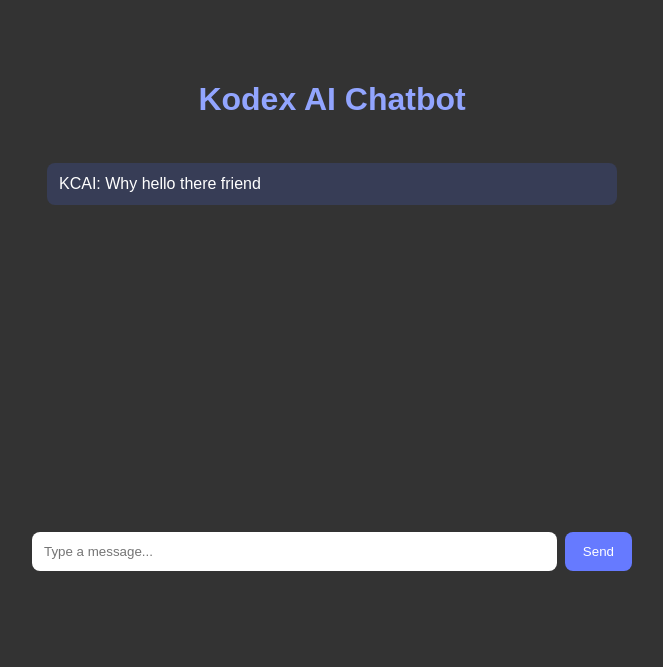
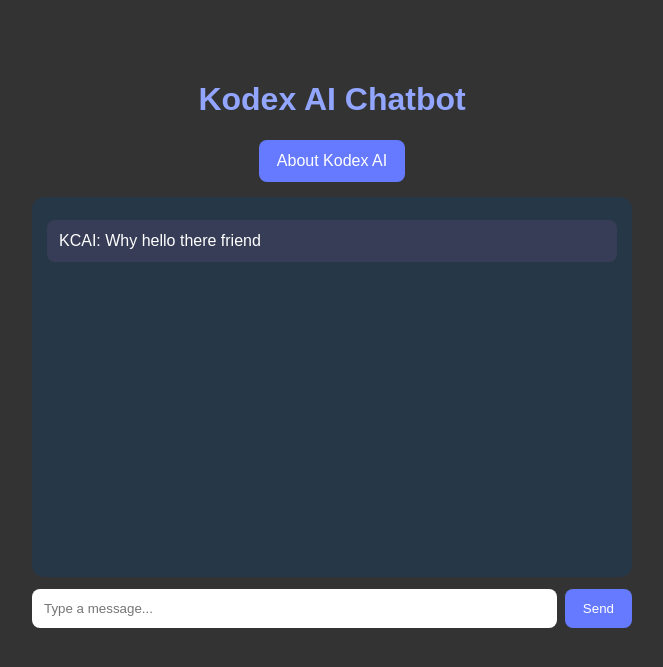
Before and after one commit to joshthesquash44/my--chatbot, a Python web app: template templates/index.html in a window 1280 px wide. Shown: the top 667 px of the page, without its empty margins (308-971 px from the left). Run offline with Jinja, Linux system fonts and the light colour scheme; the template is opened without the code that fills it, so the values that code supplies are empty.

Commit message:
Add About button to index.html
Added an 'About Kodex AI' button to the main page.

```diff
--- a/templates/index.html
+++ b/templates/index.html
@@ -4,6 +4,7 @@
     <meta charset="UTF-8">
     <meta name="viewport" content="width=device-width, initial-scale=1">
     <title>Kodex AI Chatbot</title>
+
     <style>
         body {
             background: #333333;
@@ -13,23 +14,42 @@
             margin: 40px auto;
             padding: 20px;
         }
-        h1 { color: #92a5ff; text-align: center; }
+
+        h1 {
+            color: #92a5ff;
+            text-align: center;
+        }
+
         #messages {
             height: 350px;
             overflow-y: auto;
-            background: #26347;
+            background: #263747;
             padding: 15px;
             border-radius: 12px;
         }
+
         .message {
             padding: 12px;
             margin: 8px 0;
             border-radius: 8px;
             overflow-wrap: anywhere;
         }
-        .user { background: #4659c9; text-align: right; }
-        .bot { background: #373d56; }
-        form { display: flex; gap: 8px; margin-top: 12px; }
+
+        .user {
+            background: #4659c9;
+            text-align: right;
+        }
+
+        .bot {
+            background: #373d56;
+        }
+
+        form {
+            display: flex;
+            gap: 8px;
+            margin-top: 12px;
+        }
+
         input {
             flex: 1;
             min-width: 0;
@@ -37,6 +57,7 @@
             border-radius: 8px;
             border: none;
         }
+
         button {
             padding: 12px 18px;
             background: #667aff;
@@ -45,10 +66,29 @@
             border-radius: 8px;
             cursor: pointer;
         }
+
+        .about-button {
+            display: block;
+            width: fit-content;
+            margin: 15px auto;
+            padding: 12px 18px;
+            background: #667aff;
+            color: white;
+            text-decoration: none;
+            border-radius: 8px;
+        }
+
+        .about-button:hover {
+            background: #5268ed;
+        }
     </style>
 </head>
 <body>
     <h1>Kodex AI Chatbot</h1>
+
+    <a href="/about" class="about-button">
+    About Kodex AI
+</a>
 
     <div id="messages">
         <div class="message bot">KCAI: Why hello there friend</div>
```
